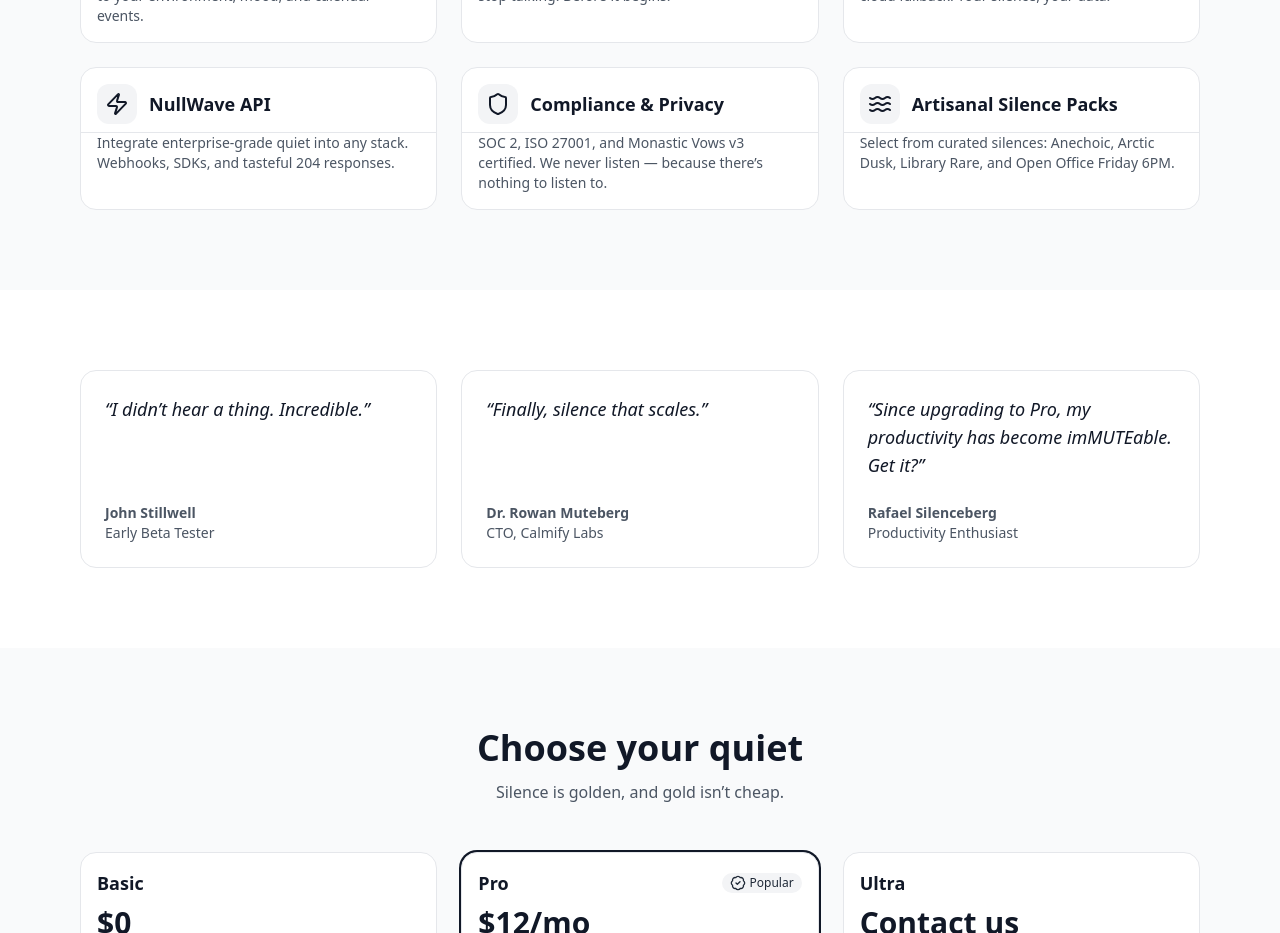
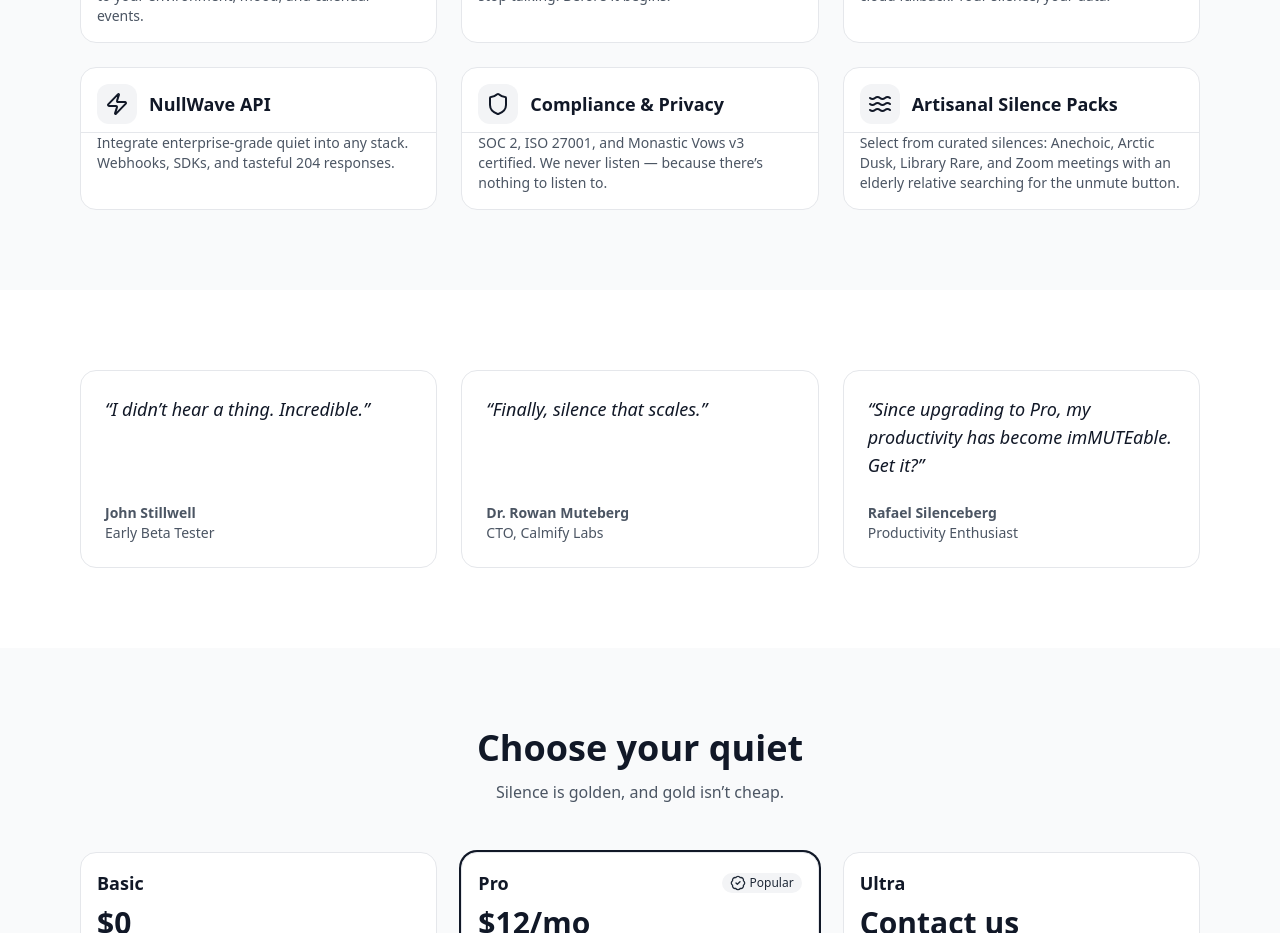
Before and after one commit to ShaharZivan/quietness-ai, a React (Vite) app: page / in a window 1280 px wide. Shown: the part 1060-1993 px from the top of the page. Built offline with nearby package versions, Linux system fonts and the light colour scheme.

Commit message:
Update quiet.jsx

```diff
--- a/src/quiet.jsx
+++ b/src/quiet.jsx
@@ -118,7 +118,7 @@ export default function QuietAIPage() {
               },
               {
                 icon: <Waves className="h-6 w-6" />, title: "Artisanal Silence Packs",
-                body: "Select from curated silences: Anechoic, Arctic Dusk, Library Rare, and Open Office Friday 6PM.",
+                body: "Select from curated silences: Anechoic, Arctic Dusk, Library Rare, and Zoom meetings with an elderly relative searching for the unmute button.",
               },
             ].map((f, i) => (
               <Card key={i} className="rounded-2xl">
```
